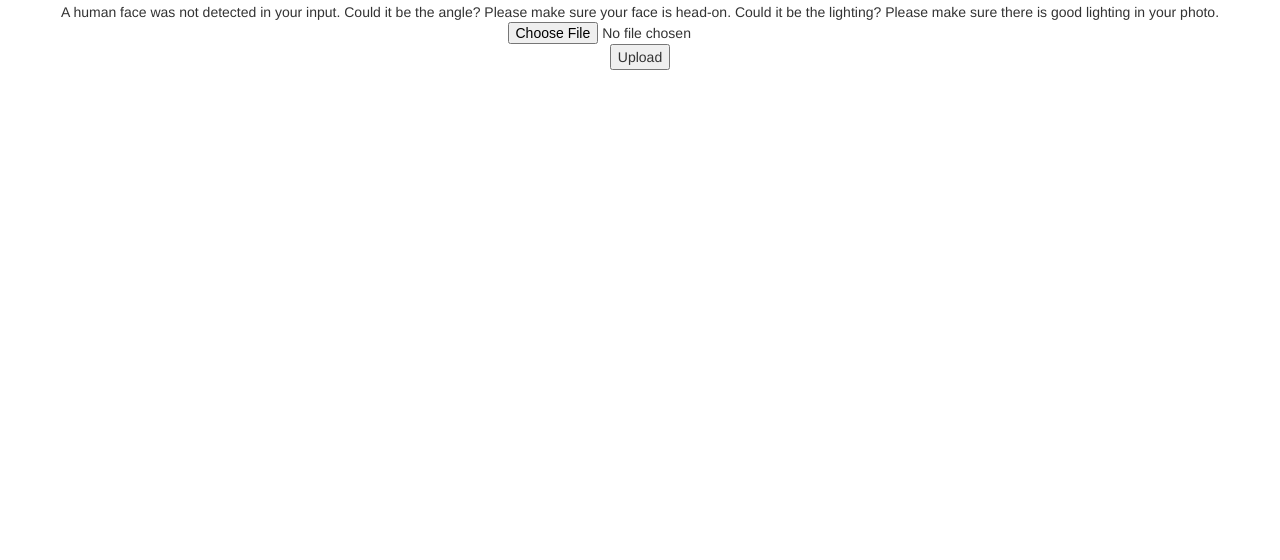
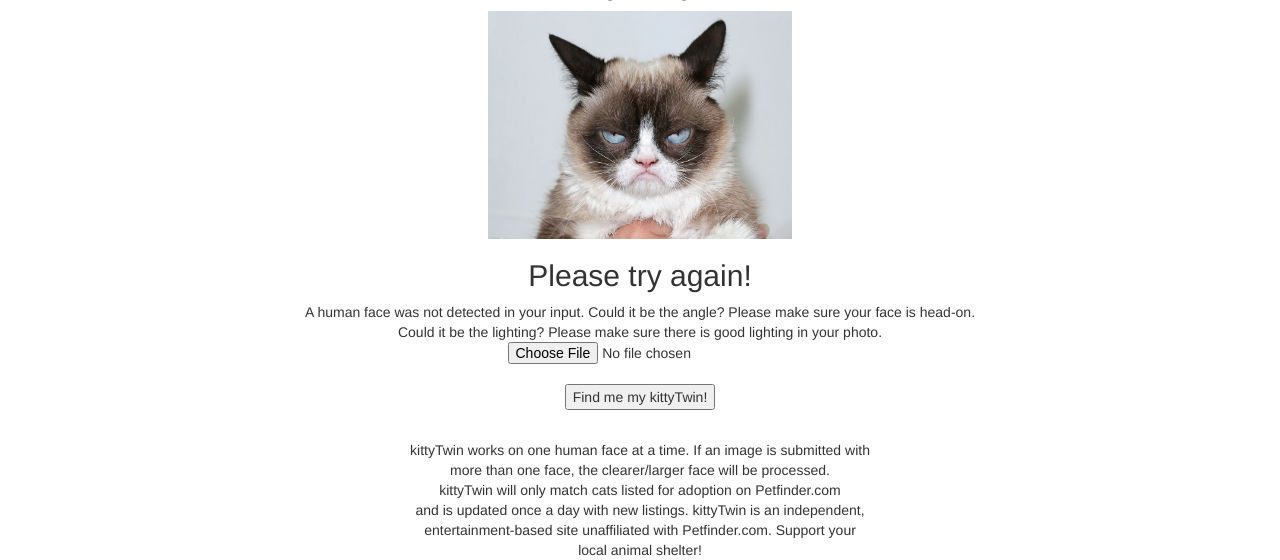
Before and after one commit to kcamrine/insight-kittyTwin, a Flask app: page /retry in a window 1280 px wide. Shown: the part 359-919 px from the top of the page. Before the commit the page ends 429 px from the top, so only its background shows below. Run offline with Flask 2, Linux system fonts and the light colour scheme; parts of the project's set-up code (start-up, migrations or seed data) failed here and were passed over; some libraries are stand-ins or nearby versions.

Commit message:
fixed html templates

```diff
--- a/app/templates/output.html
+++ b/app/templates/output.html
@@ -10,9 +10,9 @@
 	<link href="../static/css/bootstrap.css" rel="stylesheet"> <!-- Bootstrap CSS -->
 	<!--link href="../static/css/custom.css" rel="stylesheet"-->
 	<!-- Javascripts necessary for bootstrap to load -->
-	<!--script src="//ajax.googleapis.com/ajax/libs/jquery/1.11.1/jquery.min.js"></script-->
+	<script src="//ajax.googleapis.com/ajax/libs/jquery/1.11.1/jquery.min.js"></script>
 	<script src="../static/js/bootstrap.min.js"></script>
-	<script src="../static/js/select2.js"></script>
+	<!--script src="../static/js/select2.js"></script-->
       </head>
     <center><img src = "/static/images/logo.jpg" alt= "logo"></center>
       <center><h1>We found a match!</h1>
--- a/app/templates/re_enter.html
+++ b/app/templates/re_enter.html
@@ -10,16 +10,38 @@
     <script src="//ajax.googleapis.com/ajax/libs/jquery/1.11.1/jquery.min.js"></script>
     <script src="../static/js/bootstrap.min.js"></script>
     <script src="../static/js/select2.js"></script>
+    <center><img src = "static/images/logo.jpg" alt= "logo"></center>
     <center><h1>Find my kittyTwin!</h1>
     <center><img src = "static/images/banner.jpg" alt = "grumpy cat"
                  style = "width:304px;height:228px;" align = "middle"></center>
 </head>
+<div id="search_mess">
+</div>
 
 <!--body style="background-color:#E6E6FA"-->
 <center><h2>Please try again!</h2>
-<body>A human face was not detected in your input. Could it be the angle? Please make sure your face is head-on. Could it be the lighting? Please make sure there is good lighting in your photo. </body>
-<form action="" method=post enctype=multipart/form-data>
+<body text="red">A human face was not detected in your input. Could it be the angle? Please make sure your face is head-on.<br>Could it be the lighting? Please make sure there is good lighting in your photo. </body>
+<form action="/output" method=post enctype=multipart/form-data>
   <p><input type=file name=file>
-    <input type=submit value=Upload>
+    <br>
+    <input type=submit value="Find me my kittyTwin!" name="submit_kt" id="submit_kt">
     </form></center>
     <!--/body-->
+
+
+<center><br> kittyTwin works on one human face at a time. If an image is submitted with <br>
+             more than one face, the clearer/larger face will be processed. <br>
+             kittyTwin will only match cats listed for adoption on Petfinder.com <br>
+             and is updated once a day with new listings. kittyTwin is an independent, <br>
+             entertainment-based site unaffiliated with Petfinder.com. Support your <br>
+             local animal shelter!</center>
+
+<script>
+
+var el = document.getElementById("submit_kt");
+var search_html_block = '<center> <img src="/static/images/loading.gif" style="width:304px;height:228px;"><br> Finding your kittyTwin now. This may take a moment...  </center> '
+
+el.addEventListener("click", function(){
+   document.getElementById("search_mess").innerHTML = search_html_block;
+});
+</script>
```
